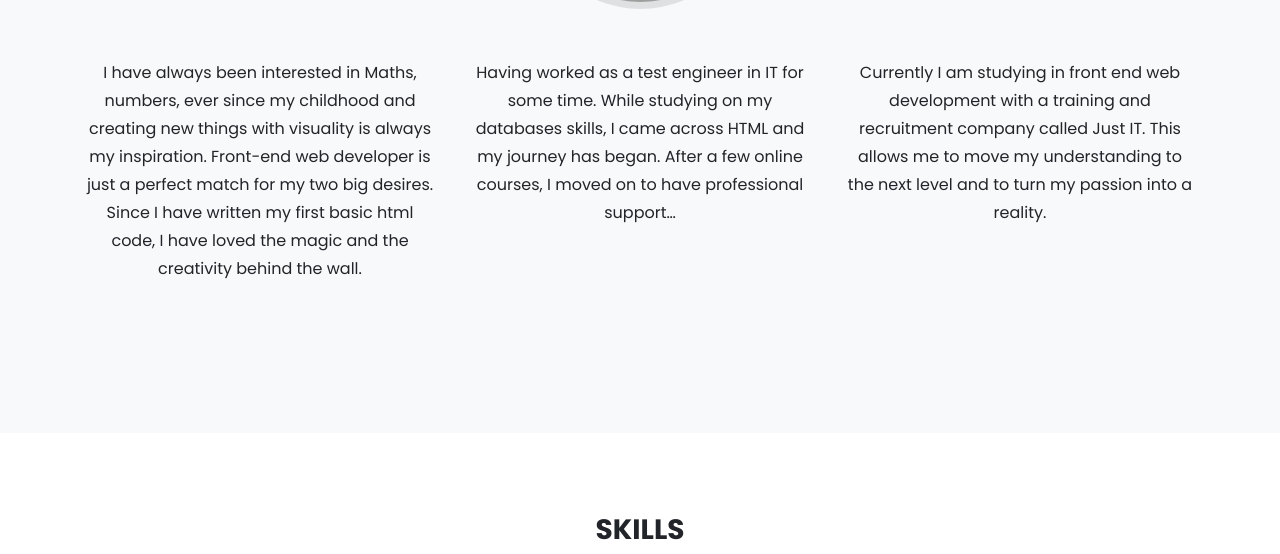
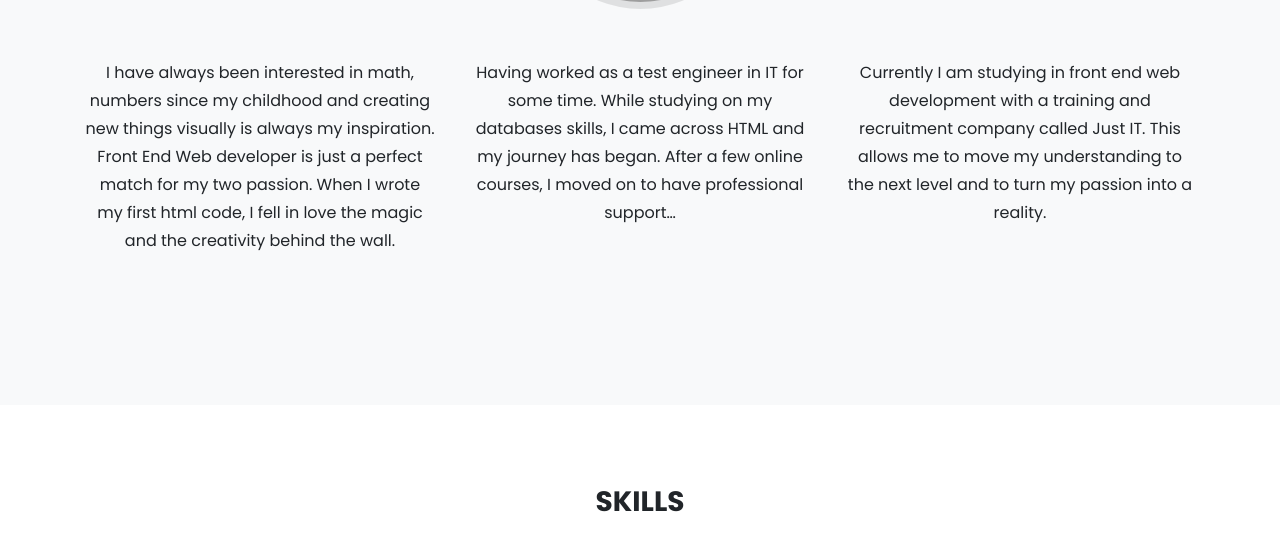
Before and after one commit to fuldenbeytur/fuldenbeytur.github.io, a website: page index.html in a window 1280 px wide. Shown: the part 1190-1744 px from the top of the page. Drawn offline with Linux system fonts and the light colour scheme; grey boxes are pictures that could not be loaded; a web font is replaced by a local one.

Commit message:
Update index.html
update for "about" section's first paragraph.

```diff
--- a/index.html
+++ b/index.html
@@ -126,7 +126,7 @@
 			<div class="row">
 				<div class="col-sm-4">
 					<div class="team-member">
-						<p>I have always been interested in Maths, numbers, ever since my childhood and creating new things with visuality is always my inspiration. Front-end web developer is just a perfect match for my two big desires. Since I have written my first basic html code, I have loved the magic and the creativity behind the wall.
+						<p>I have always been interested in math, numbers since my childhood and creating new things visually is always my inspiration. Front End Web developer is just a perfect match for my two passion. When I wrote my first html code, I fell in love the magic and the creativity behind the wall.
 						</p>
 
 
```
